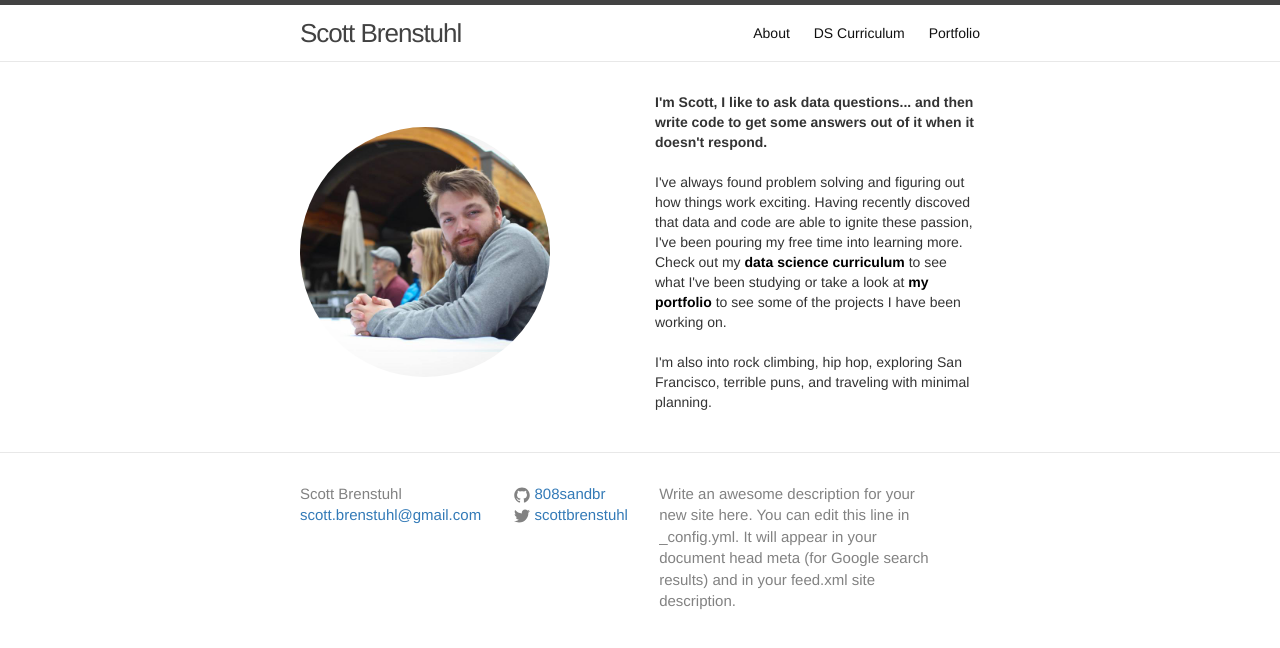
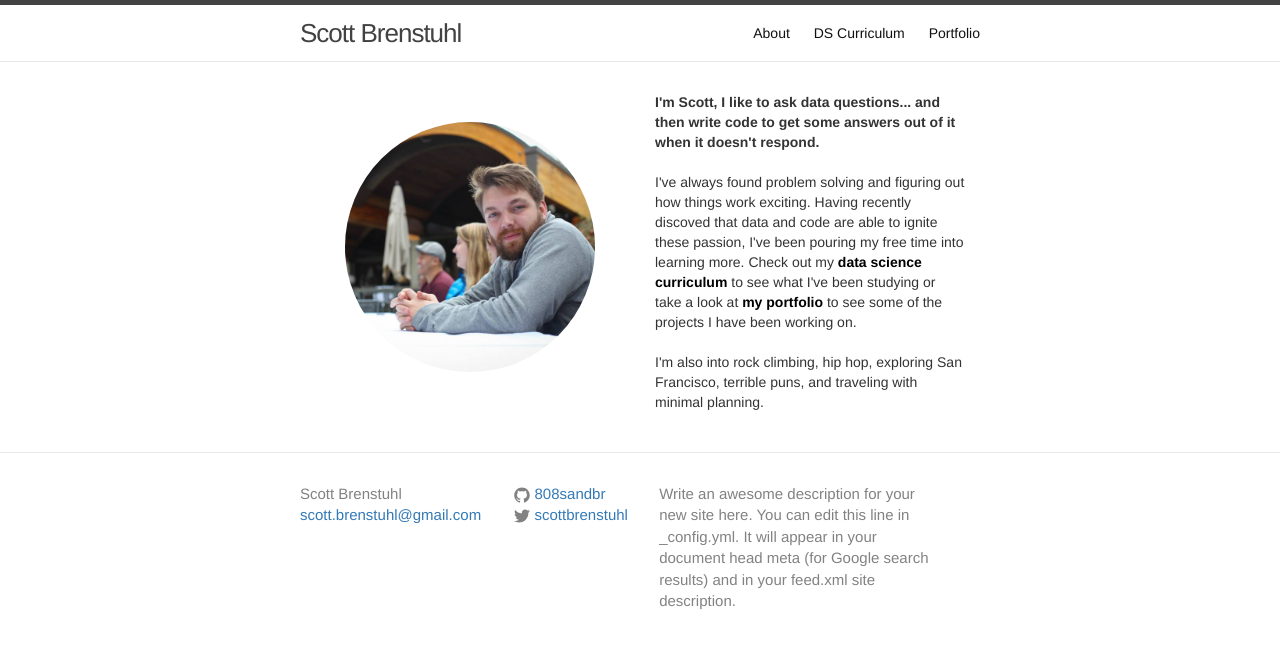
Before and after one commit to 808sAndBR/808sandbr.github.io, a Jekyll site: the page built from index.html, in a window 1280 px wide. Shown: the top 648 px of the page. Built offline with Jekyll 4.4.1, drawn with Linux system fonts in a browser that asks for light colours.

Commit message:
homepage styleing

```diff
--- a/_sass/_base.scss
+++ b/_sass/_base.scss
@@ -206,6 +206,7 @@ pre {
     }
 }
 
+
 #about_pic {
     background: url(/img/scott.jpg) no-repeat;
     background-repeat: no-repeat;
@@ -217,8 +218,7 @@ pre {
     border-radius:150px;
     width:250px;
     height:250px;
-    float:left;
-    margin: 35px 25px 0px 0px;
+    margin: 30px auto;
 }
 
 a.about_text{
@@ -246,3 +246,7 @@ a.about_text{
         margin:auto; */
     }
 }
+
+#about_me {
+    float:left;
+}
--- a/index.html
+++ b/index.html
@@ -2,12 +2,12 @@
 layout: default
 ---
 
-<div class="home">
+<div class="container-fluid">
   <div class = "row">
     <div class = "col-md-6">
         <div id= "about_pic"></div>
     </div>
-    <div class = "col-md-6">
+    <div class = "col-md-6 about_me">
         <p>
           <strong>I'm Scott, I like to ask data questions... and then write code to get some answers out of it when it doesn't respond.</strong>
           <br><br>
```
Also changed, not shown: 2 other files. Lines whose indentation alone changed are shown as unchanged.
